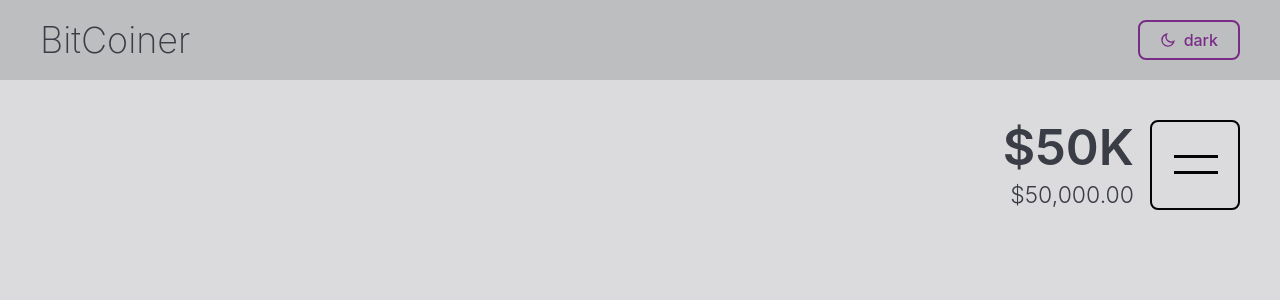
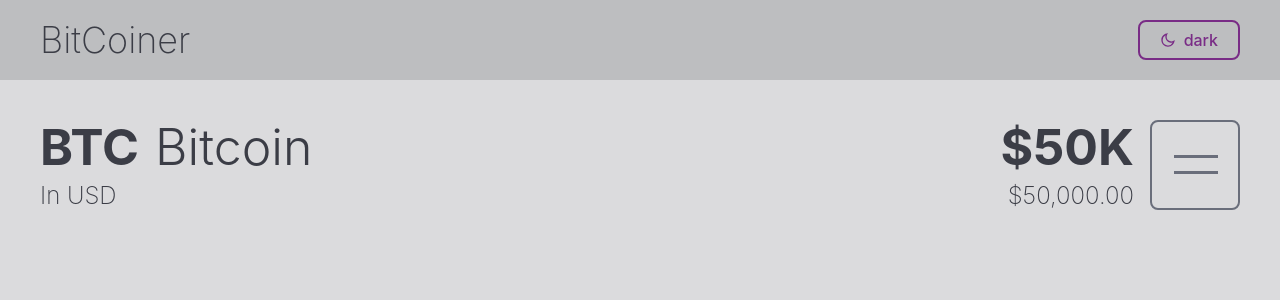
Before and after one commit to LucasUnplugged/btc-tracker, a React (Create React App) app: page / in a window 1280 px wide. Shown: the top 300 px of the page. Built offline with nearby package versions, Linux system fonts and the light colour scheme.

Commit message:
Finished TrackerHeader; Cleaned-up code.

```diff
--- /dev/null
+++ b/src/components/DeltaArrow/DeltaArrow.tsx
@@ -0,0 +1,114 @@
+import * as React from 'react';
+import { css } from '@emotion/react';
+import { useTheme } from '../../shared/hooks/useTheme';
+import { ThemeMode } from '../../shared/models/models';
+
+interface DeltaArrowProps {
+  delta: number;
+}
+
+export default function DeltaArrow(props: DeltaArrowProps) {
+  const { delta } = props;
+  const {
+    mode,
+    theme: { color, padding, radius },
+  } = useTheme();
+  const isDark = mode === ThemeMode.dark;
+
+  const arrow = React.useMemo((): React.ReactNode => {
+    const isPlus = delta > 0;
+    const isMinus = delta < 0;
+    const plusColor = color.success;
+    const minusColor = color.error;
+    const equalColor = isDark ? color.neutral200 : color.neutral500;
+    const title = isPlus
+      ? 'Price trending up'
+      : isMinus
+      ? 'Price trending down'
+      : 'Price trend is unchanged';
+    return (
+      <div
+        aria-label={title}
+        title={title}
+        css={css`
+          align-items: center;
+          background: none;
+          border: 2px solid transparent;
+          ${isPlus
+            ? `border-color: ${plusColor};`
+            : isMinus
+            ? `border-color: ${minusColor};`
+            : `border-color: ${equalColor};`}
+          border-radius: ${radius.lg};
+          display: flex;
+          height: 90px;
+          justify-content: center;
+          margin-left: ${padding.lg};
+          position: relative;
+          width: 90px;
+
+          @media (prefers-reduced-motion: no-preference) {
+            &,
+            span {
+              transition: 0.2s ease-in;
+            }
+          }
+
+          span {
+            ${isPlus
+              ? `background: ${plusColor};`
+              : isMinus
+              ? `background: ${minusColor};`
+              : `background: ${equalColor};`}
+            bottom: 39%;
+            display: block;
+            height: 3px;
+            left: 25%;
+            position: absolute;
+            width: 27px;
+
+            &:nth-of-type(2) {
+              left: 45%;
+            }
+
+            &:nth-of-type(3) {
+              bottom: 58%;
+            }
+
+            &:nth-of-type(4) {
+              left: 45%;
+              bottom: 58%;
+            }
+          }
+        `}
+      >
+        <span
+          css={css`
+            transform: ${isPlus ? 'rotate(-45deg)' : isMinus ? 'rotate(45deg)' : 'rotate(0deg)'};
+          `}
+        />
+        <span
+          css={css`
+            transform: ${isPlus ? 'rotate(45deg)' : isMinus ? 'rotate(-45deg)' : 'rotate(0deg)'};
+          `}
+        />
+        <span
+          css={css`
+            transform: ${isPlus ? 'rotate(135deg)' : isMinus ? 'rotate(225deg)' : 'rotate(180deg)'};
+          `}
+        />
+        <span
+          css={css`
+            transform: ${isPlus
+              ? 'rotate(-135deg)'
+              : isMinus
+              ? 'rotate(-225deg)'
+              : 'rotate(-180deg)'};
+          `}
+        />
+      </div>
+    );
+  }, [color, delta, isDark, padding, radius]);
+
+  return <>{arrow}</>;
+}
--- a/src/components/Tracker/Tracker.tsx
+++ b/src/components/Tracker/Tracker.tsx
@@ -15,7 +15,6 @@ interface TrackerProps {
 export default function Tracker(props: TrackerProps) {
   const { getPrice, price } = props;
   const {
-    mode,
     theme: { padding },
   } = useTheme();
   const [heartbeat, setHeartbeat] = React.useState<number>(new Date().getTime());
--- a/src/components/TrackerHeader/TrackerHeader.tsx
+++ b/src/components/TrackerHeader/TrackerHeader.tsx
@@ -1,8 +1,9 @@
 import * as React from 'react';
 import { css } from '@emotion/react';
 import { useTheme } from '../../shared/hooks/useTheme';
-import { PriceState, ThemeMode } from '../../shared/models/models';
+import { PriceState } from '../../shared/models/models';
 import CountUp from 'react-countup';
+import DeltaArrow from '../DeltaArrow/DeltaArrow';
 
 interface TrackerHeaderProps {
   price: PriceState;
@@ -13,10 +14,8 @@ export default function TrackerHeader(props: TrackerHeaderProps) {
     price: { current, delta, previous },
   } = props;
   const {
-    mode,
-    theme: { color, padding, radius },
+    theme: { padding },
   } = useTheme();
-  const isDark = mode === ThemeMode.dark;
 
   // Price formatter, which could be fully localized
   const formatPriceCompact = React.useCallback(
@@ -37,111 +36,47 @@ export default function TrackerHeader(props: TrackerHeaderProps) {
     []
   );
 
-  const arrow = React.useMemo((): React.ReactNode => {
-    const isPlus = delta > 0;
-    const isMinus = delta < 0;
-    const deltaClass = delta > 0 ? 'plus' : delta < 0 ? 'minus' : 'equal';
-    return (
-      <div
-        className={deltaClass}
-        css={css`
-          align-items: center;
-          background: none;
-          border: 2px solid transparent;
-          ${isPlus
-            ? `border-color: ${color.success};`
-            : isMinus
-            ? `border-color: ${color.error};`
-            : `border-color: ${isDark ? color.white : color.black};`}
-          border-radius: ${radius.lg};
-          display: flex;
-          height: 90px;
-          justify-content: center;
-          position: relative;
-          width: 90px;
-
-          @media (prefers-reduced-motion: no-preference) {
-            &,
-            span {
-              transition: 0.2s ease-in;
-            }
-          }
-
-          span {
-            ${isPlus
-              ? `background: ${color.success};`
-              : isMinus
-              ? `background: ${color.error};`
-              : `background: ${isDark ? color.white : color.black};`}
-            bottom: 39%;
-            display: block;
-            height: 3px;
-            left: 25%;
-            position: absolute;
-            width: 27px;
-
-            &:nth-of-type(2) {
-              left: 45%;
-            }
-
-            &:nth-of-type(3) {
-              bottom: 58%;
-            }
-
-            &:nth-of-type(4) {
-              left: 45%;
-              bottom: 58%;
-            }
-          }
-        `}
-      >
-        <span
-          css={css`
-            transform: ${isPlus ? 'rotate(-45deg)' : isMinus ? 'rotate(45deg)' : 'rotate(0deg)'};
-          `}
-        />
-        <span
-          css={css`
-            transform: ${isPlus ? 'rotate(45deg)' : isMinus ? 'rotate(-45deg)' : 'rotate(0deg)'};
-          `}
-        />
-        <span
-          css={css`
-            transform: ${isPlus ? 'rotate(135deg)' : isMinus ? 'rotate(225deg)' : 'rotate(180deg)'};
-          `}
-        />
-        <span
-          css={css`
-            transform: ${isPlus
-              ? 'rotate(-135deg)'
-              : isMinus
-              ? 'rotate(-225deg)'
-              : 'rotate(-180deg)'};
-          `}
-        />
-      </div>
-    );
-  }, [color, delta, isDark, radius]);
+  // COMPOSABLE STYLES ////////////////////////////////////////////////////////////////////////////
+  const titleStyles = css`
+    font-size: 50px;
+    font-weight: 700;
+    margin-bottom: ${padding.sm};
+  `;
+  const subtitleStyles = css`
+    font-size: 24px;
+    font-weight: 200;
+    margin: 0;
+  `;
+  // END OF COMPOSABLE STYLES /////////////////////////////////////////////////////////////////////
 
   return (
     <header
       css={css`
         display: flex;
-        justify-content: flex-end;
+        justify-content: space-between;
       `}
     >
+      <section>
+        <h2 css={titleStyles}>
+          BTC
+          <span
+            css={css`
+              font-weight: 300;
+              margin-left: ${padding.lg};
+            `}
+          >
+            Bitcoin
+          </span>
+        </h2>
+        <h3 css={subtitleStyles}>In USD</h3>
+      </section>
       <section
         css={css`
-          margin-right: ${padding.lg};
+          display: flex;
         `}
       >
-        <h2
-          css={css`
-            font-size: 50px;
-            font-weight: 600;
-            margin-bottom: ${padding.sm};
-          `}
-        >
+        <div>
+          <h2 css={titleStyles}>
             {/* Provide "reduced motion" alternatives, for improved accessibility */}
             <span
               css={css`
@@ -168,11 +103,9 @@ export default function TrackerHeader(props: TrackerHeaderProps) {
           </h2>
           <h3
             css={css`
+              ${subtitleStyles};
               display: flex;
-            font-size: 23px;
-            font-weight: 300;
               justify-content: flex-end;
-            margin: 0;
             `}
           >
             {/* Provide "reduced motion" alternatives, for improved accessibility */}
@@ -199,8 +132,9 @@ export default function TrackerHeader(props: TrackerHeaderProps) {
               start={previous}
             />
           </h3>
+        </div>
+        <DeltaArrow delta={delta} />
       </section>
-      {arrow}
     </header>
   );
 }
```
Lines whose indentation alone changed are shown as unchanged.
